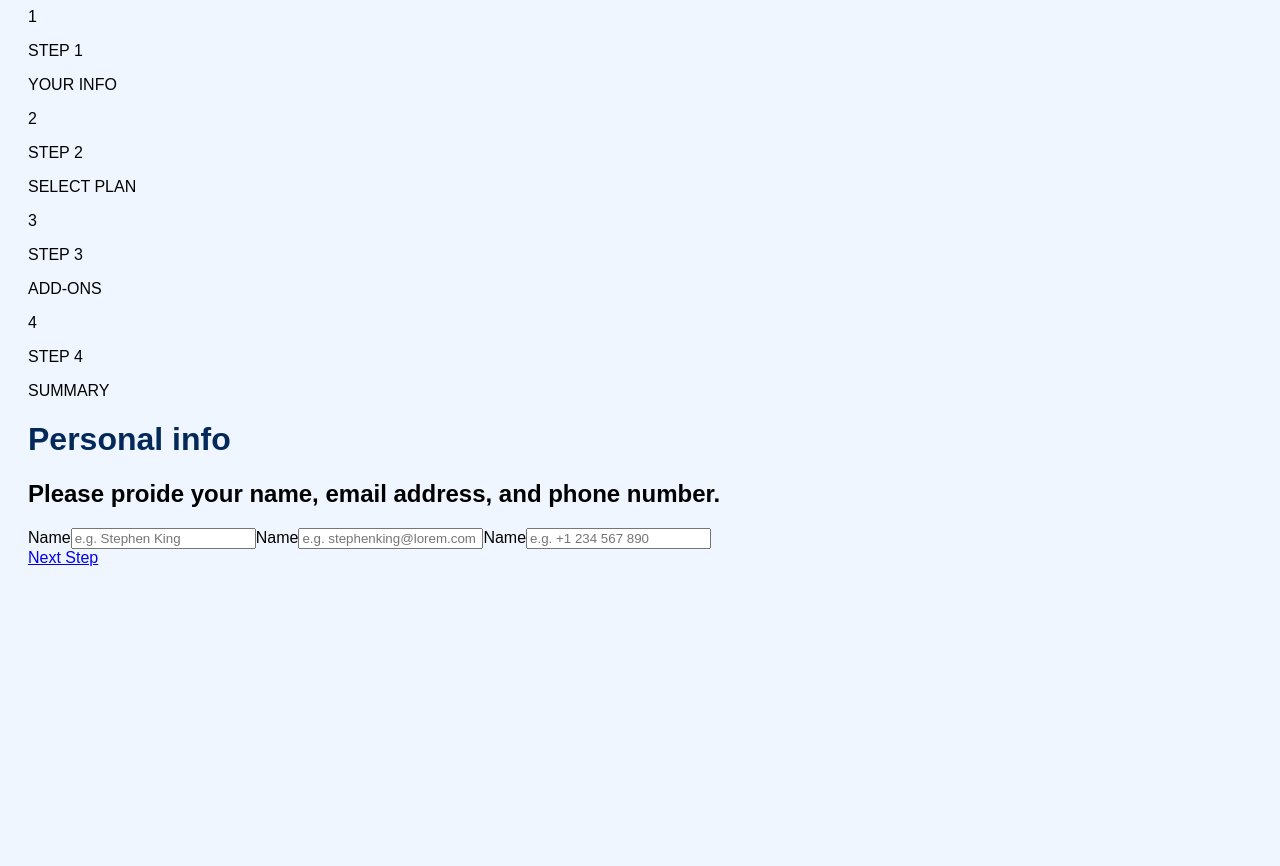
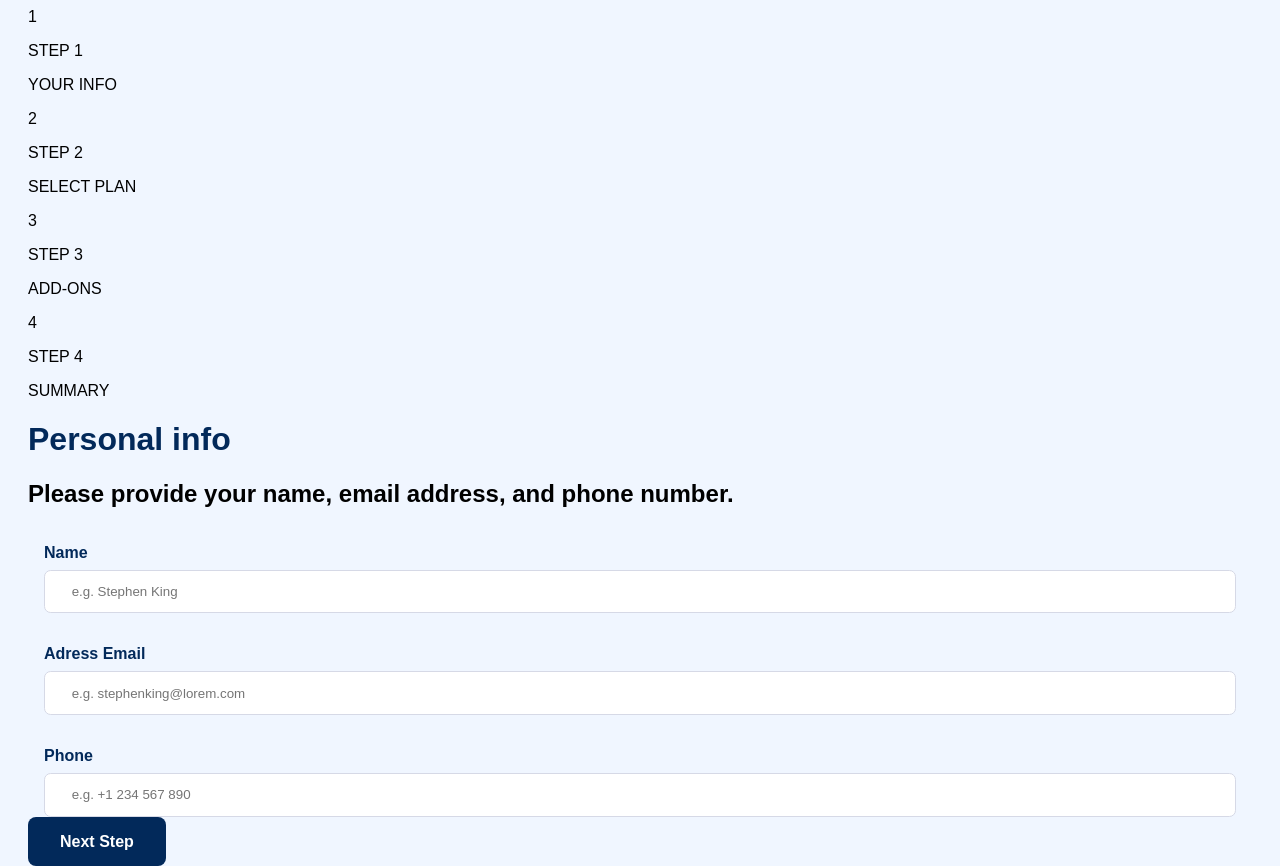
Before and after one commit to annakoruc/FrontendMentor_MultiStepForm, a React app: page / in a window 1280 px wide. Before the commit the page ends 800 px from the top, so only its background shows below. Built offline with nearby package versions, Linux system fonts and the light colour scheme.

Commit message:
add button and input component

```diff
--- a/src/components/UI/Input.jsx
+++ b/src/components/UI/Input.jsx
@@ -1,5 +1,11 @@
 import React from "react";
+import { InputStyle } from "../../styles/UI";
 
-export const Input = () => {
-  return <input />;
+export const Input = (props) => {
+  return (
+    <InputStyle>
+      <label htmlFor={props.id}>{props.children}</label>
+      <input id={props.id} placeholder={props.placeholder} />
+    </InputStyle>
+  );
 };
--- a/src/components/steps/FirstStep.jsx
+++ b/src/components/steps/FirstStep.jsx
@@ -1,21 +1,26 @@
 import React from "react";
-import { Link } from "react-router-dom";
+
 import { paths } from "../../config/paths";
+import { LinkStyle } from "../../styles/UI/LinkStyle.style";
+import { Input } from "../UI";
 
 export const FirstStep = () => {
   return (
     <>
       <h1>Personal info</h1>
-      <h2>Please proide your name, email address, and phone number.</h2>
+      <h2>Please provide your name, email address, and phone number.</h2>
       <form>
-        <label for="name">Name</label>
-        <input id="name" placeholder="e.g. Stephen King" />
-        <label for="email">Name</label>
-        <input id="email" placeholder="e.g. stephenking@lorem.com" />
-        <label for="phone">Name</label>
-        <input id="phone" placeholder="e.g. +1 234 567 890" />
+        <Input id="name" placeholder="e.g. Stephen King">
+          Name
+        </Input>
+        <Input id="email" placeholder="e.g. stephenking@lorem.com">
+          Adress Email
+        </Input>
+        <Input id="phone" placeholder="e.g. +1 234 567 890">
+          Phone
+        </Input>
       </form>
-      <Link to={paths.secound}>Next Step</Link>
+      <LinkStyle to={paths.secound}>Next Step</LinkStyle>
     </>
   );
 };
--- /dev/null
+++ b/src/styles/UI/InputStyle.style.js
@@ -0,0 +1,27 @@
+import styled from "styled-components";
+
+export const InputStyle = styled.div`
+  display: flex;
+  flex-direction: column;
+  gap: 0.5em;
+  padding: 1em;
+
+  input {
+    background: ${({ theme }) => theme.colors.white};
+    font-weight: medium;
+    text-decoration: none;
+    padding: 1em 2em;
+    border-radius: 0.5em;
+    border: 1px solid ${({ theme }) => theme.colors.lightGray};
+    outline: none;
+
+    &:focus {
+      border: 1.5px solid ${({ theme }) => theme.colors.primary.purpliskBlue};
+    }
+  }
+
+  label {
+    color: ${({ theme }) => theme.colors.primary.marineBlue};
+    font-weight: bold;
+  }
+`;
--- /dev/null
+++ b/src/styles/UI/LinkStyle.style.js
@@ -0,0 +1,11 @@
+import { Link } from "react-router-dom";
+import styled from "styled-components";
+
+export const LinkStyle = styled(Link)`
+  background: ${({ theme }) => theme.colors.primary.marineBlue};
+  color: ${({ theme }) => theme.colors.white};
+  font-weight: bold;
+  text-decoration: none;
+  padding: 1em 2em;
+  border-radius: 0.5em;
+`;
--- /dev/null
+++ b/src/styles/UI/index.js
@@ -0,0 +1,2 @@
+export * from "./InputStyle.style";
+export * from "./LinkStyle.style";
```
